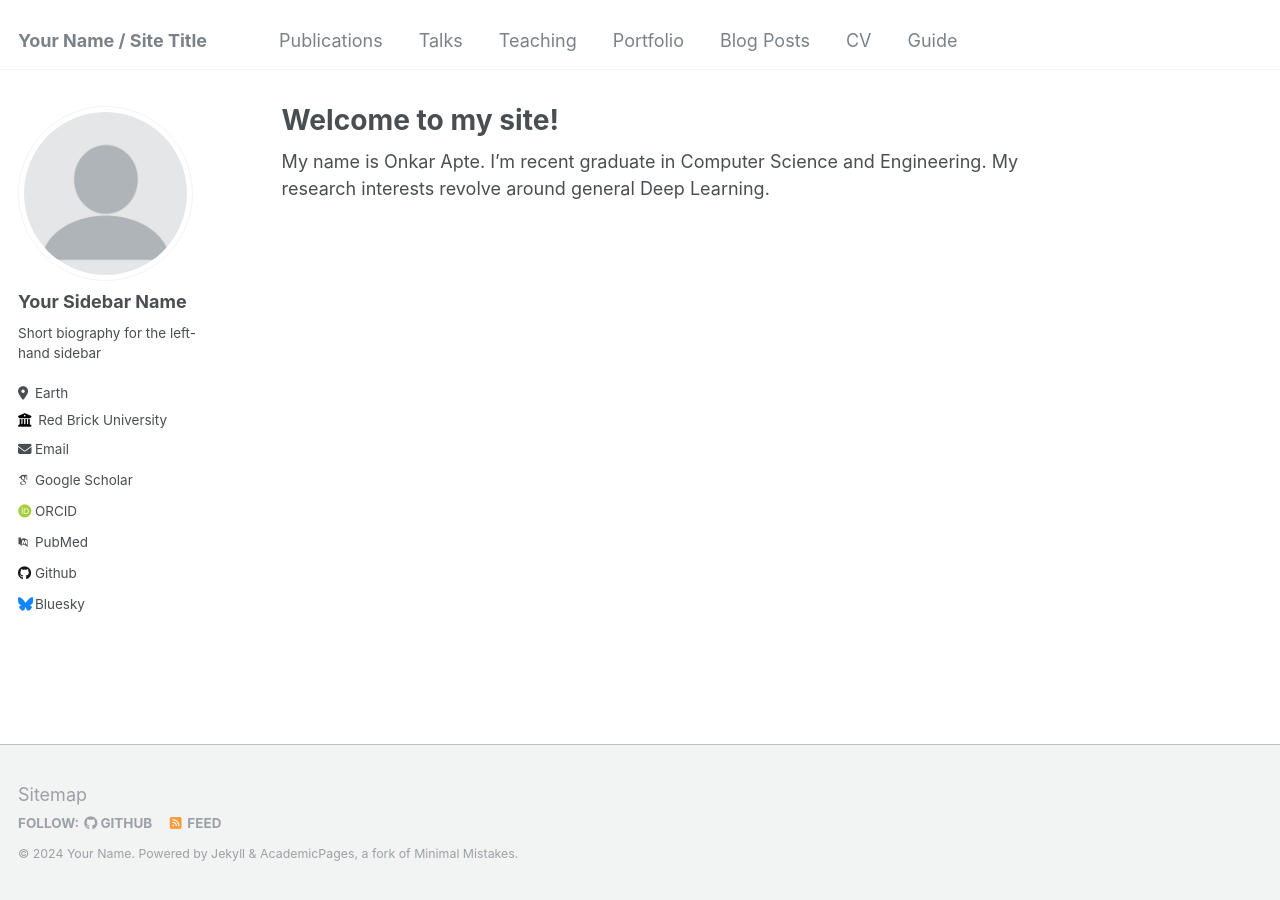
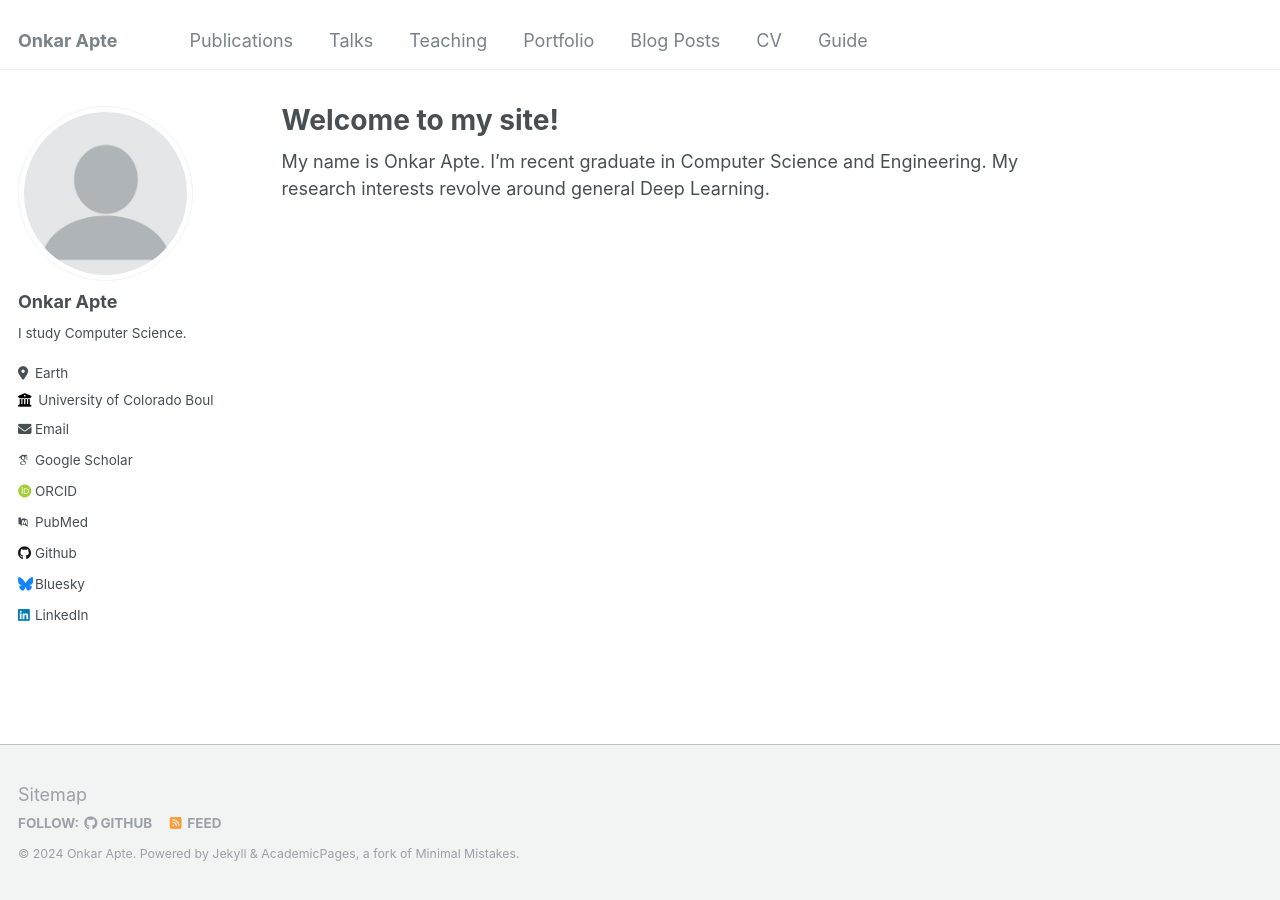
Before and after one commit to onapte/onapte.github.io, a Jekyll site: the page built from _pages/about.md, in a window 1280 px wide. Built offline with Jekyll 4.4.1, drawn with Linux system fonts in a browser that asks for light colours; some web fonts are replaced.

Commit message:
Update _config.yml

```diff
--- a/_config.yml
+++ b/_config.yml
@@ -8,13 +8,13 @@
 
 # Basic Site Settings
 locale                   : "en-US"
-title                    : "Your Name / Site Title"
+title                    : "Onkar Apte"
 title_separator          : "-"
-name                     : &name "Your Name"
-description              : &description "personal description"
-url                      : https://academicpages.github.io # the base hostname & protocol for your site e.g. "https://mmistakes.github.io"
+name                     : &name "Onkar Apte"
+description              : &description ""
+url                      : https://onapte.github.io # the base hostname & protocol for your site e.g. "https://mmistakes.github.io"
 baseurl                  : "" # the subpath of your site, e.g. "/blog"
-repository               : "academicpages/academicpages.github.io"
+repository               : "onapte/onapte.github.io"
 
 # Site Author - The following control what appear as part of the author content on the side bar.
 #               If a field is blank the icon and link will not appear, otherwise it will be shown.
@@ -22,19 +22,19 @@ repository               : "academicpages/academicpages.github.io"
 author:
   # Biographic information
   avatar           : "profile.png"
-  name             : "Your Sidebar Name"
+  name             : "Onkar Apte"
   pronouns         : # example: "she/her"
-  bio              : "Short biography for the left-hand sidebar"
+  bio              : "I study Computer Science."
   location         : "Earth"
-  employer         : "Red Brick University"
+  employer         : "University of Colorado Boulder"
   uri              : # URL
-  email            : "none@example.org"
+  email            : ""
 
   # Academic websites
   arxiv            : # URL - Update with the correct link to your profile
   googlescholar    : "https://scholar.google.com/citations?user=PS_CX0AAAAAJ"
   impactstory      : # URL
-  orcid            : "http://orcid.org/yourorcidurl"
+  orcid            : "https://orcid.org/0009-0002-1744-9915"
   pubmed           : "https://www.ncbi.nlm.nih.gov/pubmed/?term=john+snow"
   researchgate     : # URL
 
@@ -42,7 +42,7 @@ author:
   bitbucket        : # Username - Update with your username on the site
   codepen          : # Username
   dribbble         : # Username
-  github           : "academicpages"
+  github           : "onapte"
   kaggle           : # Username
   stackoverflow    : # User number or user number and name (i.e., use "1" or "1/jeff-atwood")
 
@@ -56,7 +56,7 @@ author:
   keybase          : # Username
   instagram        : # Username
   lastfm           : # Username
-  linkedin         : # Username
+  linkedin         : "onapte"
   mastodon         : # URL
   medium           : # URL
   pinterest        : # Username
```
